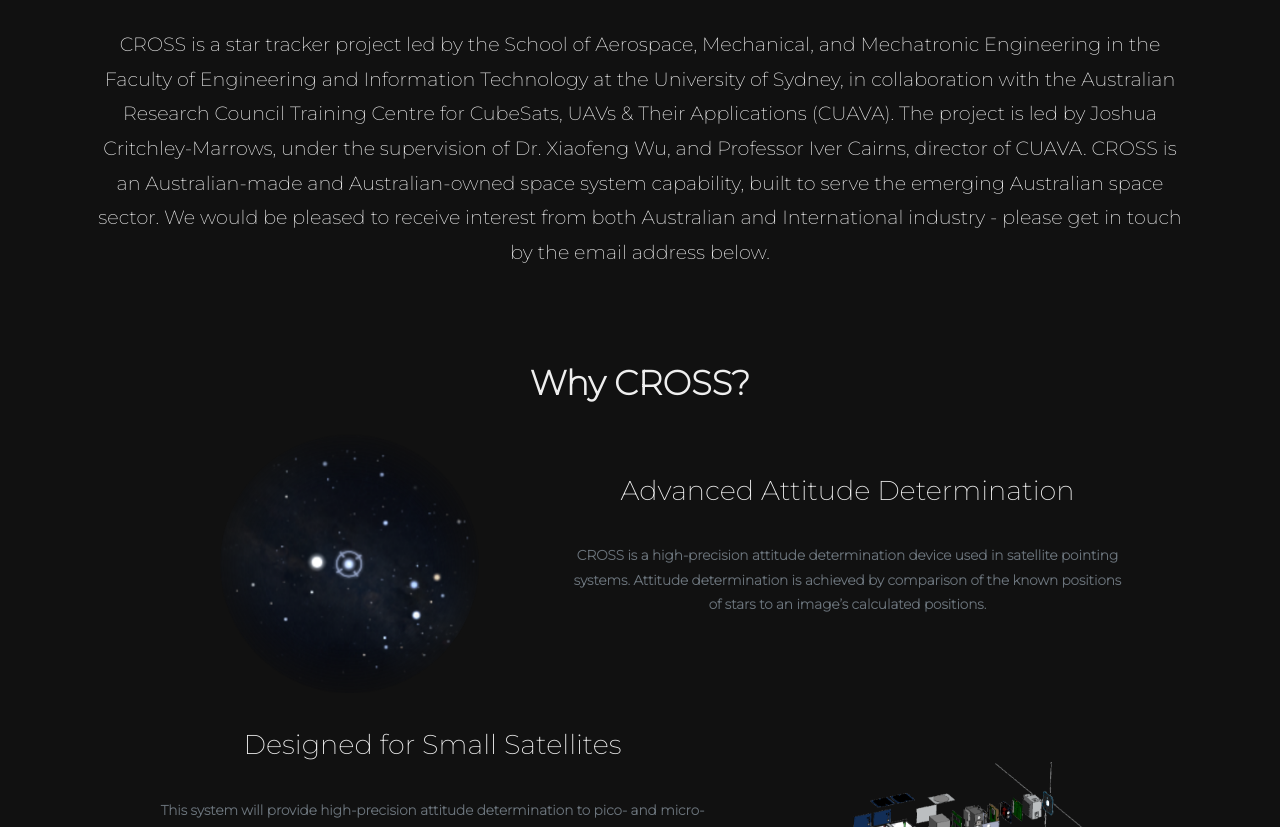
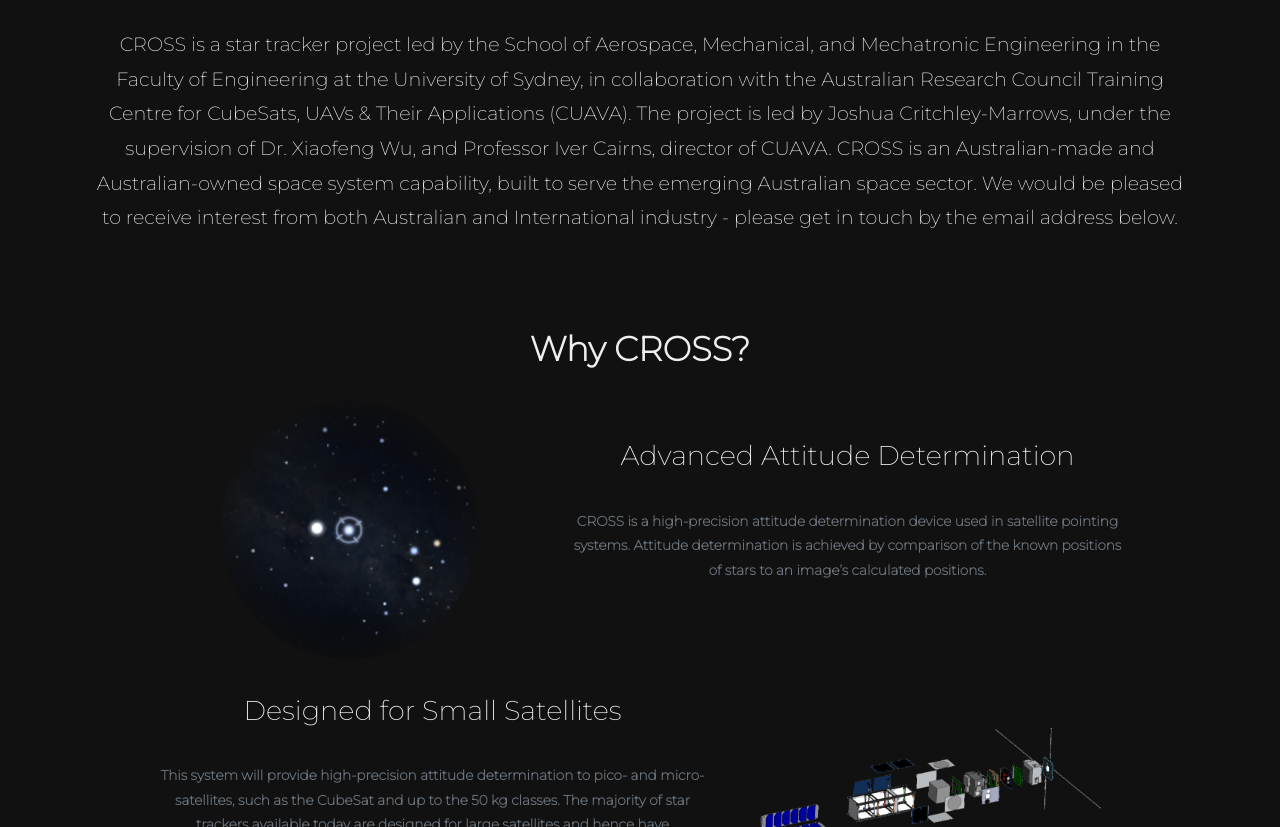
Before and after one commit to MatthewSuntup/CROSS-website, a plain HTML site: page public_html/index.html in a window 1280 px wide. Shown: the part 1046-1873 px from the top of the page. Drawn offline with Linux system fonts and the light colour scheme.

Commit message:
Updated faculty name

```diff
--- a/public_html/index.html
+++ b/public_html/index.html
@@ -76,7 +76,7 @@
     <div class="container">
       <div class="row px-1">
         <div class="col-md-12">
-          <p class="lead text-center">CROSS is a star tracker project led by the School of Aerospace, Mechanical, and Mechatronic Engineering in the Faculty of Engineering and Information Technology at the University of Sydney, in collaboration with the Australian Research Council Training Centre for CubeSats, UAVs &amp; Their Applications (CUAVA). The project is led by Joshua Critchley-Marrows, under the supervision of Dr. Xiaofeng Wu, and Professor Iver Cairns, director of CUAVA. CROSS is an Australian-made and Australian-owned space system capability, built to serve the emerging Australian space sector. We would be pleased to receive interest from both Australian and International industry - please get in touch by the email address below.</p>
+          <p class="lead text-center">CROSS is a star tracker project led by the School of Aerospace, Mechanical, and Mechatronic Engineering in the Faculty of Engineering at the University of Sydney, in collaboration with the Australian Research Council Training Centre for CubeSats, UAVs &amp; Their Applications (CUAVA). The project is led by Joshua Critchley-Marrows, under the supervision of Dr. Xiaofeng Wu, and Professor Iver Cairns, director of CUAVA. CROSS is an Australian-made and Australian-owned space system capability, built to serve the emerging Australian space sector. We would be pleased to receive interest from both Australian and International industry - please get in touch by the email address below.</p>
         </div>
       </div>
     </div>
```
